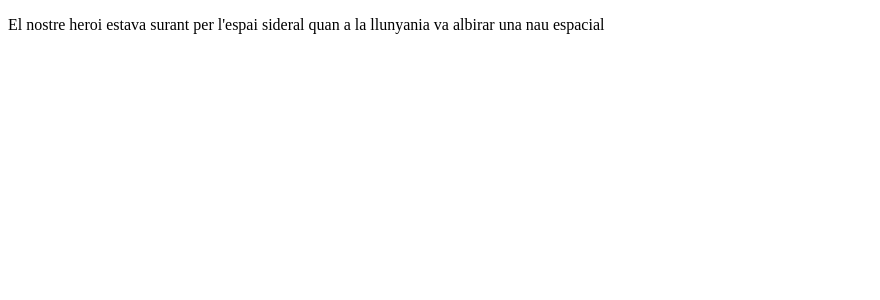
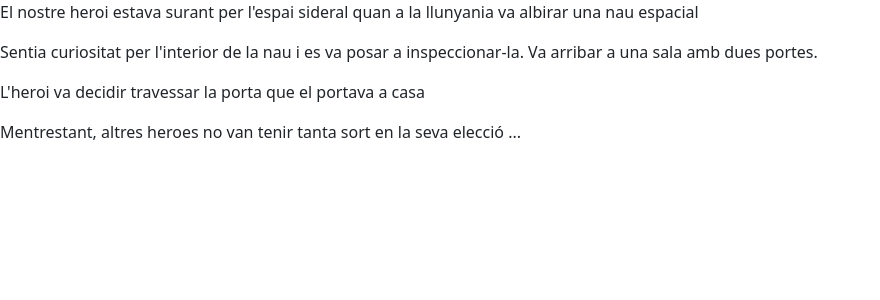
Before and after one commit to sacom14/sprint6, an Angular app: page / in a window 1280 px wide. Shown: the top 300 px of the page, without its empty margins (0-880 px from the left). Built offline with nearby package versions, Linux system fonts and the light colour scheme.

Commit message:
sprint6 nivell1 exercici2

```diff
--- a/src/app/escena/escena.component.html
+++ b/src/app/escena/escena.component.html
@@ -1 +1,2 @@
-<p>{{frase}}</p>
+<!-- <p>{{frase}}</p> -->
+<p *ngFor="let sentence of storie.storyArrayText" class="">{{sentence.sentence}}</p>
--- a/src/app/escena/escena.component.ts
+++ b/src/app/escena/escena.component.ts
@@ -1,4 +1,7 @@
-import { Component } from '@angular/core';
+import { Component} from '@angular/core';
+import { TextArrayService } from '../services/text.service';
+
+
 
 @Component({
   selector: 'app-home-escena',
@@ -6,5 +9,9 @@ import { Component } from '@angular/core';
   styleUrls: ['./escena.component.css']
 })
 export class EscenaComponent {
-  public frase:string = "El nostre heroi estava surant per l'espai sideral quan a la llunyania va albirar una nau espacial";
+// public frase="El nostre heroi estava surant per l'espai sideral quan a la llunyania va albirar una nau espacial";
+constructor(public storie:TextArrayService){
+
 }
+
+}
--- a/src/app/home/home.component.ts
+++ b/src/app/home/home.component.ts
@@ -1,4 +1,6 @@
-import { Component } from '@angular/core';
+import { Component, resolveForwardRef } from '@angular/core';
+import { Text } from '../interface/textArray.interface';
+
 
 @Component({
   selector: 'app-home',
--- a/src/app/interface/textArray.interface.ts
+++ b/src/app/interface/textArray.interface.ts
@@ -2,4 +2,5 @@
 
 export interface Text{
   sentence:string;
+
 }
--- /dev/null
+++ b/src/app/services/text.service.ts
@@ -0,0 +1,24 @@
+import { Injectable } from '@angular/core';
+import { Text } from '../interface/textArray.interface';
+
+@Injectable({
+  providedIn: 'root'
+})
+export class TextArrayService {
+  public storyArrayText: Text[] =[
+    {
+      "sentence": "El nostre heroi estava surant per l'espai sideral quan a la llunyania va albirar una nau espacial"
+    },
+    {
+      "sentence": "Sentia curiositat per l'interior de la nau i es va posar a inspeccionar-la. Va arribar a una sala amb dues portes."
+    },
+    {
+      "sentence": "L'heroi va decidir travessar la porta que el portava a casa"
+    },
+    {
+      "sentence": "Mentrestant, altres heroes no van tenir tanta sort en la seva elecció ..."
+    }
+  ]
+
+  constructor() { }
+}
--- a/src/assets/textArray.Json
+++ b/src/assets/textArray.Json
@@ -1,5 +1,4 @@
-{
-  "textArray": [
+[
   {
     "sentence": "El nostre heroi estava surant per l'espai sideral quan a la llunyania va albirar una nau espacial"
   },
@@ -13,4 +12,3 @@
     "sentence": "Mentrestant, altres heroes no van tenir tanta sort en la seva elecció ..."
   }
 ]
-}
--- a/src/index.html
+++ b/src/index.html
@@ -6,6 +6,7 @@
   <base href="/">
   <meta name="viewport" content="width=device-width, initial-scale=1">
   <link rel="icon" type="image/x-icon" href="favicon.ico">
+  <link href="https://cdn.jsdelivr.net/npm/bootstrap@5.3.1/dist/css/bootstrap.min.css" rel="stylesheet" integrity="sha384-4bw+/aepP/YC94hEpVNVgiZdgIC5+VKNBQNGCHeKRQN+PtmoHDEXuppvnDJzQIu9" crossorigin="anonymous">
 </head>
 <body>
   <app-root></app-root>
```
Also changed, not shown: 1 other file (tests, documents, lock files or other folders). Lines whose indentation alone changed are shown as unchanged.
